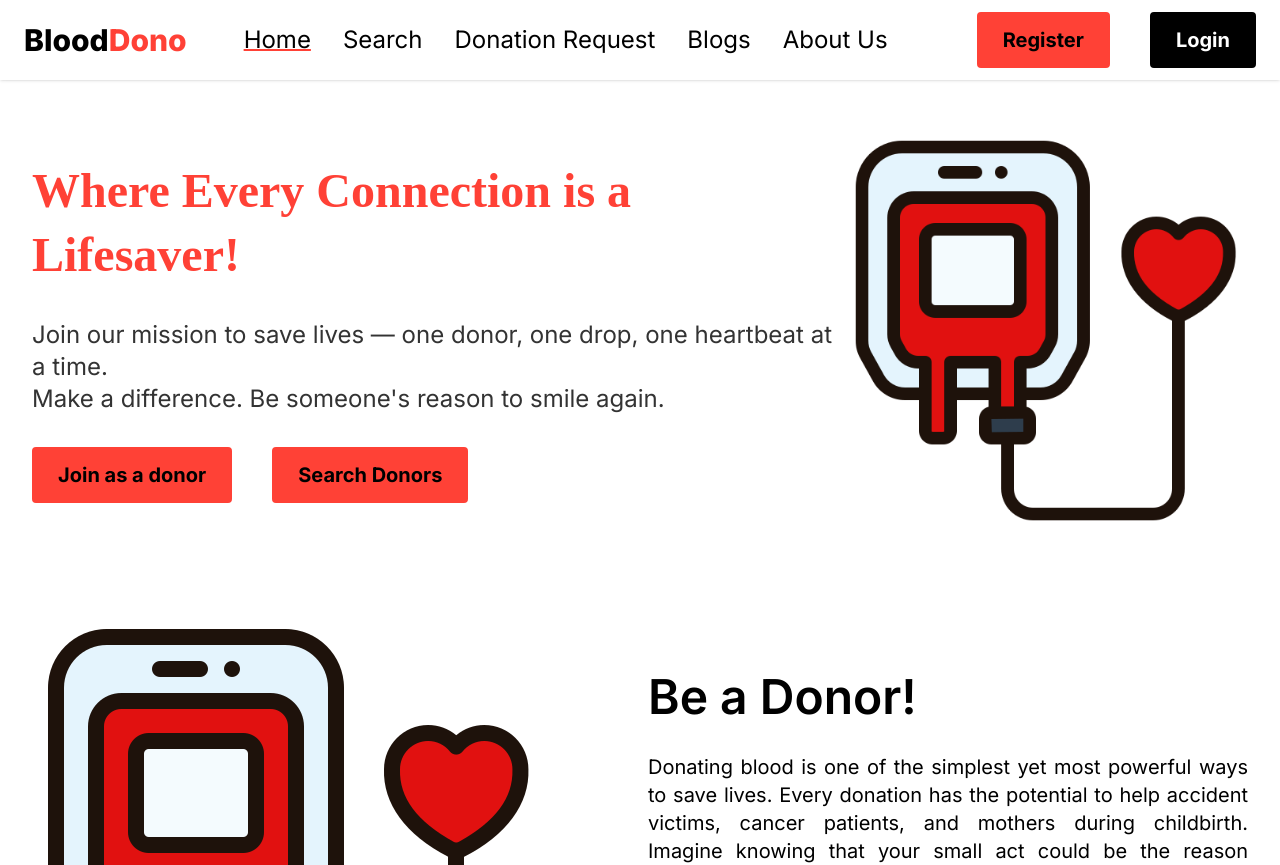
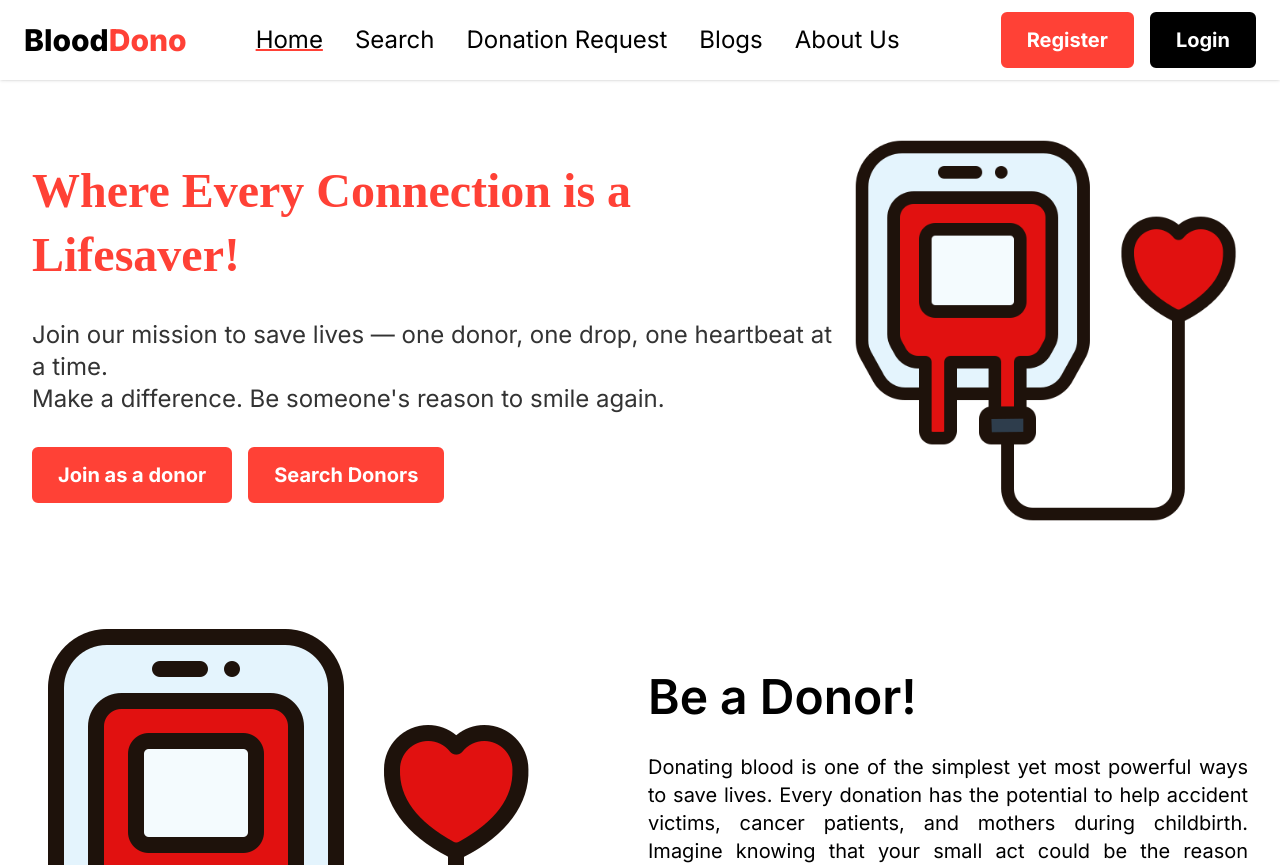
Before and after one commit to amrogad/blooddono, a React (Vite) app: page / in a window 1280 px wide. Shown: the top 865 px of the page. Built offline with nearby package versions, Linux system fonts and the light colour scheme; no server answers; a web font is replaced by a local one.

Commit message:
better button styles, rounded corners and hover transitions

```diff
--- a/src/pages/home/Hero.jsx
+++ b/src/pages/home/Hero.jsx
@@ -16,13 +16,13 @@ const Hero = () => {
                     {
                         !user && <>
                             <Link to="/register">
-                                <button className='mr-6 border-2 border-[#ff4136] hover:border-[#333333] hover:cursor-pointer font-bold text-xl px-6 py-3 rounded-sm bg-[#ff4136]'>Join as a donor</button>
+                                <button className='border-2 border-[#ff4136] hover:bg-[#d63027] hover:border-[#d63027] hover:cursor-pointer font-bold text-xl px-6 py-3 rounded-md bg-[#ff4136] text-white transition-colors duration-200'>Join as a donor</button>
                             </Link>
                         </>
                     }
 
                     <Link to="/search">
-                        <button className='mr-6 border-2 border-[#ff4136] hover:border-[#333333] hover:cursor-pointer font-bold text-xl px-6 py-3 rounded-sm bg-[#ff4136]'>Search Donors</button>
+                        <button className='border-2 border-[#ff4136] hover:bg-[#d63027] hover:border-[#d63027] hover:cursor-pointer font-bold text-xl px-6 py-3 rounded-md bg-[#ff4136] text-white transition-colors duration-200'>Search Donors</button>
                     </Link>
                 </div>
             </div>
--- a/src/pages/shared/RegistrationButtons.jsx
+++ b/src/pages/shared/RegistrationButtons.jsx
@@ -4,11 +4,11 @@ const RegistrationButtons = () => {
     return (
         <div className='hidden lg:flex justify-center items-center gap-4'>
             <Link to="/register">
-                <button className='mr-6 border-2 border-[#ff4136] hover:border-[#333333]  hover:cursor-pointer font-bold text-xl px-6 py-3 rounded-sm bg-[#ff4136]'>Register</button>
+                <button className='border-2 border-[#ff4136] hover:bg-[#d63027] hover:border-[#d63027] hover:cursor-pointer font-bold text-xl px-6 py-3 rounded-md bg-[#ff4136] text-white transition-colors duration-200'>Register</button>
             </Link>
 
             <Link to="/login">
-                <button className='text-white hover:cursor-pointer bg-black font-bold text-xl px-6 py-3 rounded-sm border-2 border-black hover:border-[#ff4136] '>Login</button>
+                <button className='text-white hover:cursor-pointer bg-black font-bold text-xl px-6 py-3 rounded-md border-2 border-black hover:bg-gray-800 hover:border-gray-800 transition-colors duration-200'>Login</button>
             </Link>
         </div>
     );
```
